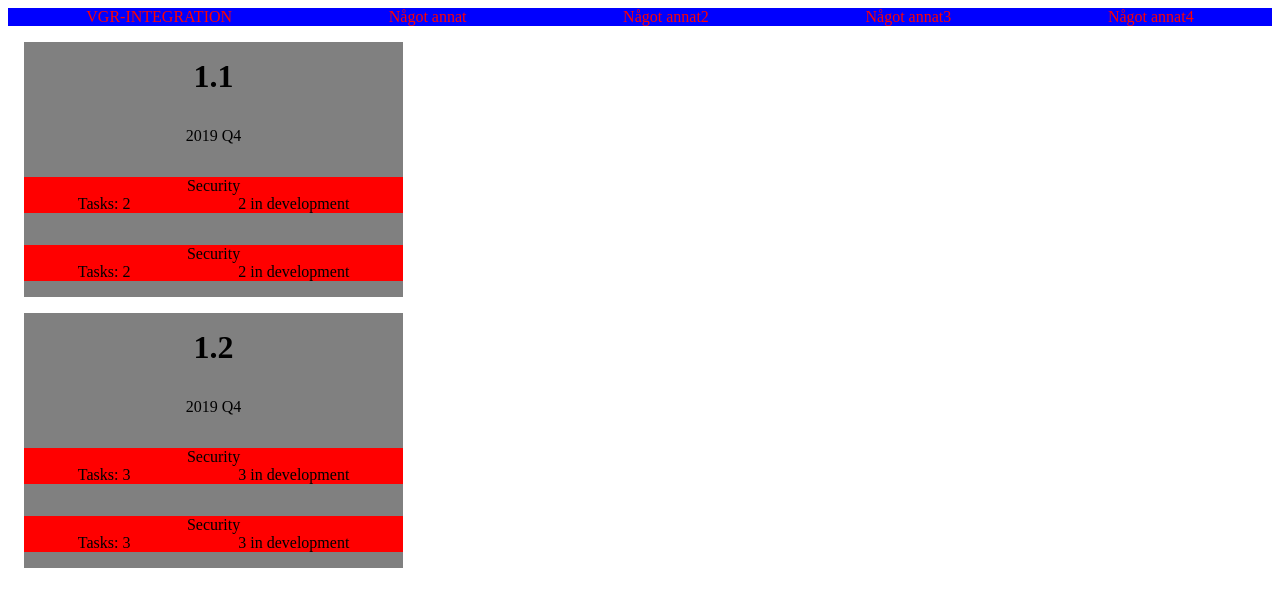
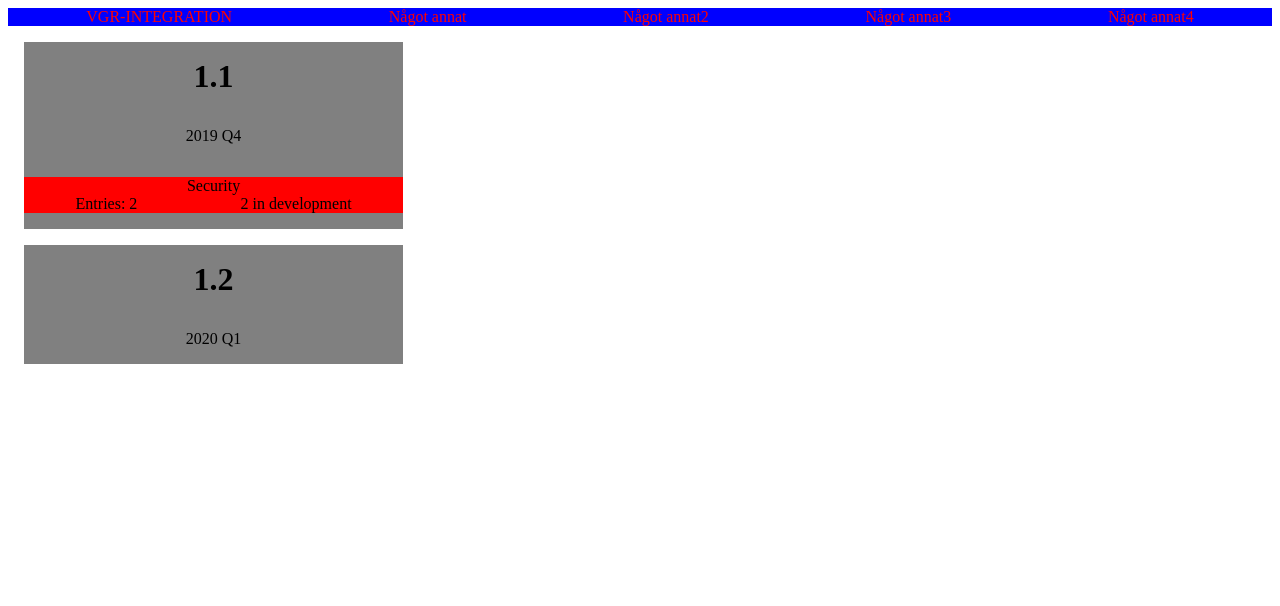
Before and after one commit to VincentLideboKjellman/roadmap, a Next.js app: page /roadmap in a window 1280 px wide. Shown: the top 606 px of the page. Built offline with nearby package versions, Linux system fonts and the light colour scheme.

Commit message:
fix: fix structure on components

```diff
--- a/components/Category/index.js
+++ b/components/Category/index.js
@@ -24,7 +24,7 @@ background-color:red;
 
 `
 
-const Category = ({ categoryTitle, amountStatus, taskAmount }) => {
+const Category = ({ categoryTitle, amountStatus, entryAmount }) => {
 
     return(
         <StyledCategory>
@@ -33,7 +33,7 @@ const Category = ({ categoryTitle, amountStatus, taskAmount }) => {
             </div>
             <div className="category-header-info">
                 <div>
-                    {taskAmount}
+                    {entryAmount}
                 </div>
                 <div>
                     {amountStatus}
--- a/components/ReleaseCard/index.js
+++ b/components/ReleaseCard/index.js
@@ -21,14 +21,13 @@ h1{
 
 `
 
-const ReleaseCard = ({ version, release, categoryTitle, taskAmount, amountStatus }) =>{
+const ReleaseCard = ({ version, release, categoryTitle, taskAmount, amountStatus, children }) =>{
 
     return(
         <StyledReleaseCard>
             <h1>{version}</h1>
             <p>{release}</p>
-            <Category categoryTitle={categoryTitle} taskAmount={taskAmount} amountStatus={amountStatus}/>
-            <Category categoryTitle={categoryTitle} taskAmount={taskAmount} amountStatus={amountStatus}/>
+            {children}
         </StyledReleaseCard>
     )
 }
--- a/pages/roadmap.js
+++ b/pages/roadmap.js
@@ -4,6 +4,7 @@ import Container from '../components/Container';
 import Header from '../components/Header';
 import Head from 'next/head';
 import ReleaseCard from '../components/ReleaseCard';
+import Category from '../components/Category';
 
 const  Roadmap = () => {
 
@@ -16,8 +17,14 @@ const  Roadmap = () => {
                     <link rel='icon' href='/favicon.ico' />
                 </Head>
                 <Header />
-                <ReleaseCard version="1.1" categoryTitle="Security" amountStatus="2 in development" taskAmount="Tasks: 2" release="2019 Q4" />
-                <ReleaseCard version="1.2" categoryTitle="Security" amountStatus="3 in development" taskAmount="Tasks: 3" release="2019 Q4" />
+                <ReleaseCard version="1.1" release="2019 Q4" >
+                    {/* Here be printed out loop(array) */}
+                    <Category categoryTitle="Security" amountStatus="2 in development" entryAmount="Entries: 2" >
+
+                    </Category>
+                </ReleaseCard>
+
+                <ReleaseCard version="1.2" release="2020 Q1" />
             </Container>
     );
 }
```
